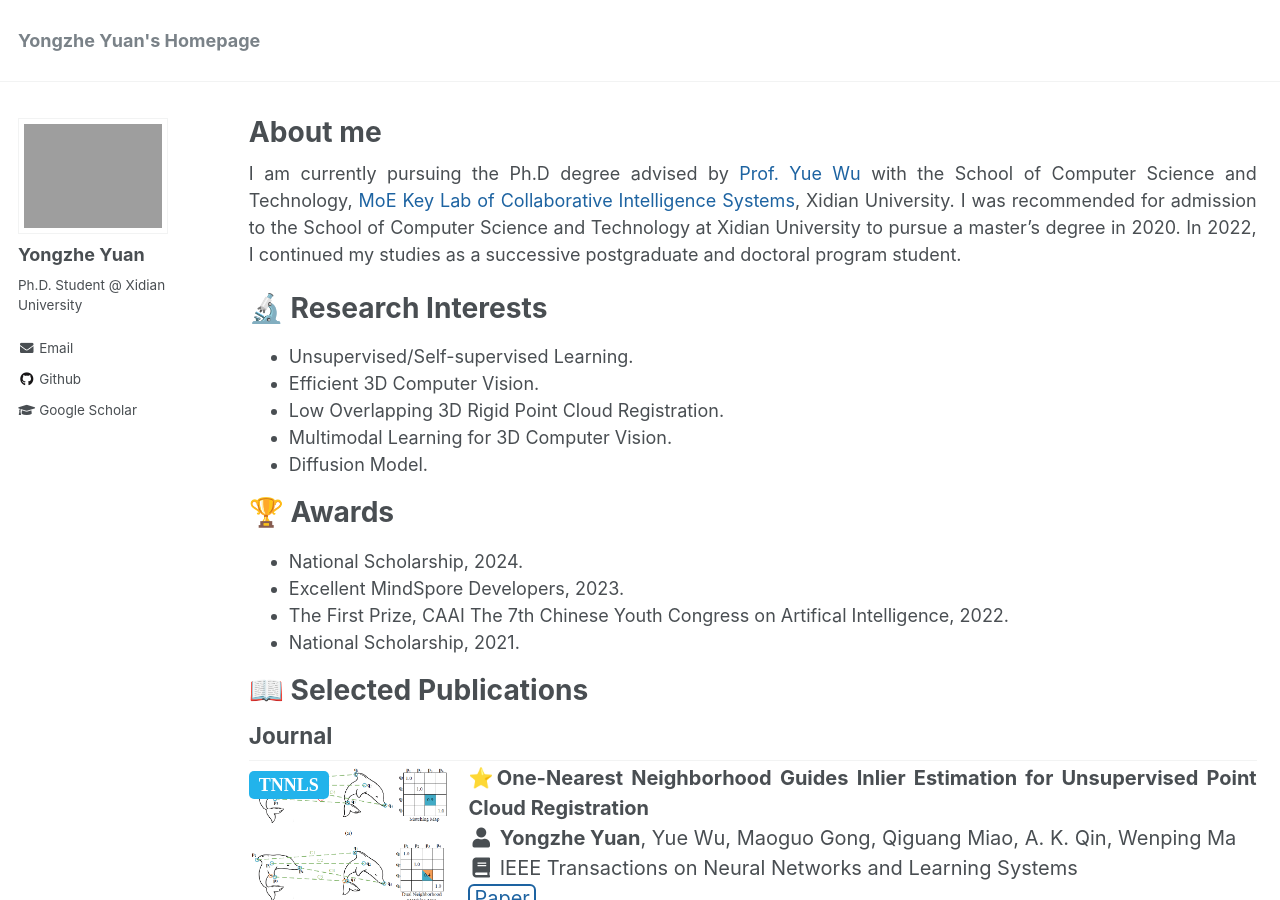
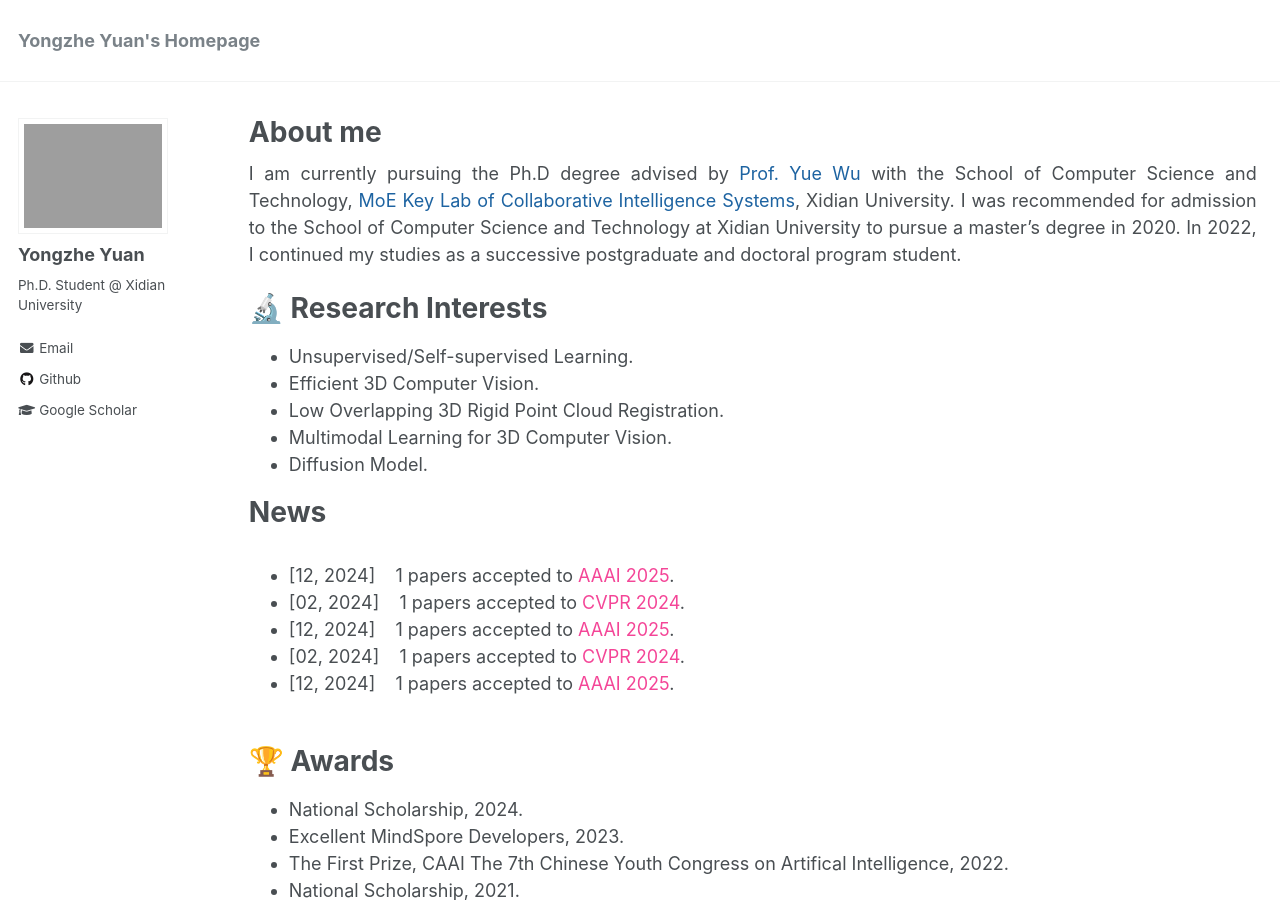
Before and after one commit to YYZMARS/YYZMARS.github.io, a Jekyll site: the page built from _pages/home.md, in a window 1280 px wide and 900 px high. Built offline with Jekyll 4.4.1, drawn with Linux system fonts in a browser that asks for light colours; a script that is not in the unit is left out.

Commit message:
Update home.md

```diff
--- a/_pages/home.md
+++ b/_pages/home.md
@@ -18,6 +18,20 @@ I am currently pursuing the Ph.D degree advised by [Prof. Yue Wu](https://ywuchi
 - Multimodal Learning for 3D Computer Vision.
 - Diffusion Model.
 
+<h1>News</h1>
+<div class="news" style="overflow:auto; height:150px; Width:99%;">
+ <ul>
+ <li>[12, 2024]&nbsp;&nbsp;&nbsp; 1 papers accepted to <h7 style="color: #f44597;">AAAI 2025</h7>.</li>
+ <li>[02, 2024]&nbsp;&nbsp;&nbsp; 1 papers accepted to <h7 style="color: #f44597;">CVPR 2024</h7>.</li>
+ <li>[12, 2024]&nbsp;&nbsp;&nbsp; 1 papers accepted to <h7 style="color: #f44597;">AAAI 2025</h7>.</li>
+ <li>[02, 2024]&nbsp;&nbsp;&nbsp; 1 papers accepted to <h7 style="color: #f44597;">CVPR 2024</h7>.</li>
+ <li>[12, 2024]&nbsp;&nbsp;&nbsp; 1 papers accepted to <h7 style="color: #f44597;">AAAI 2025</h7>.</li>
+ <li>[02, 2024]&nbsp;&nbsp;&nbsp; 1 papers accepted to <h7 style="color: #f44597;">CVPR 2024</h7>.</li>
+ <li>[12, 2024]&nbsp;&nbsp;&nbsp; 1 papers accepted to <h7 style="color: #f44597;">AAAI 2025</h7>.</li>
+ <li>[02, 2024]&nbsp;&nbsp;&nbsp; 1 papers accepted to <h7 style="color: #f44597;">CVPR 2024</h7>.</li>
+ </ul>
+</div><br>
+
 
 <h1>🏆 Awards</h1>
 - National Scholarship, 2024.
```
